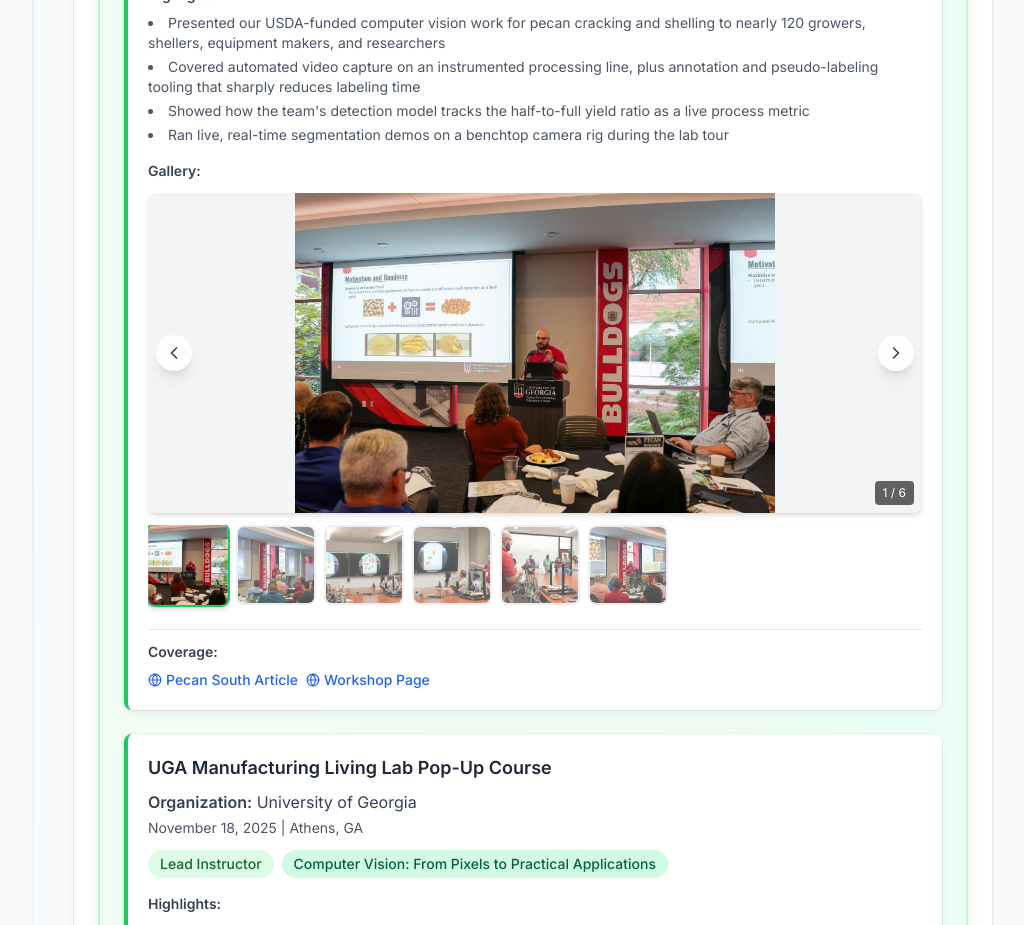
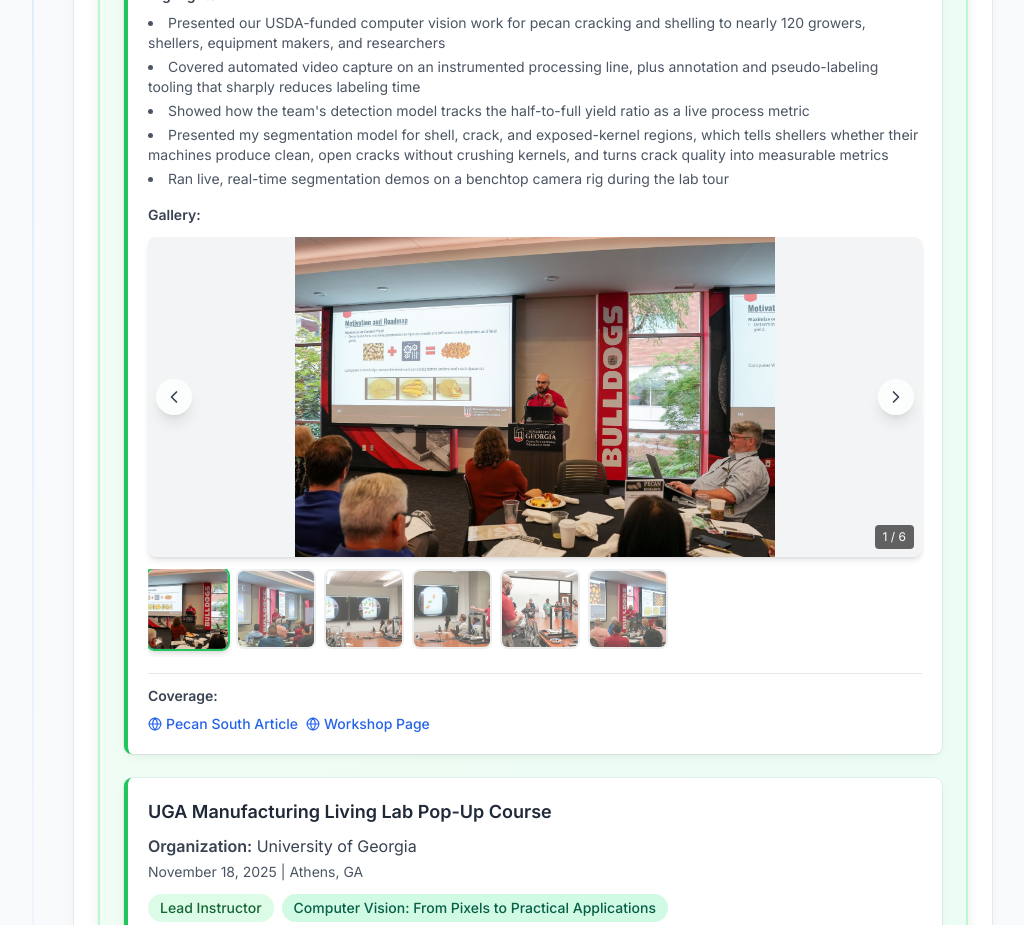
Before and after one commit to salirezav/salirezav.github.io, a React (Create React App) app: page / in a window 1280 px wide. Shown: the part 2120-3045 px from the top of the page, without its empty margins (128-1152 px from the left). Built offline with nearby package versions, Linux system fonts and the light colour scheme.

Commit message:
Add the crack-segmentation highlight to the 2026 workshop.
Insert the segmentation-model bullet in the pecan workshop outreach entry and leave the rest of the site unchanged.

Co-authored-by: Alireza Vaezi <salirezav@users.noreply.github.com>

```diff
--- a/src/data/portfolioData.ts
+++ b/src/data/portfolioData.ts
@@ -88,6 +88,7 @@ export const portfolioData: PortfolioData = {
           'Presented our USDA-funded computer vision work for pecan cracking and shelling to nearly 120 growers, shellers, equipment makers, and researchers',
           'Covered automated video capture on an instrumented processing line, plus annotation and pseudo-labeling tooling that sharply reduces labeling time',
           "Showed how the team's detection model tracks the half-to-full yield ratio as a live process metric",
+          'Presented my segmentation model for shell, crack, and exposed-kernel regions, which tells shellers whether their machines produce clean, open cracks without crushing kernels, and turns crack quality into measurable metrics',
           'Ran live, real-time segmentation demos on a benchtop camera rig during the lab tour',
         ],
         links: [
```
